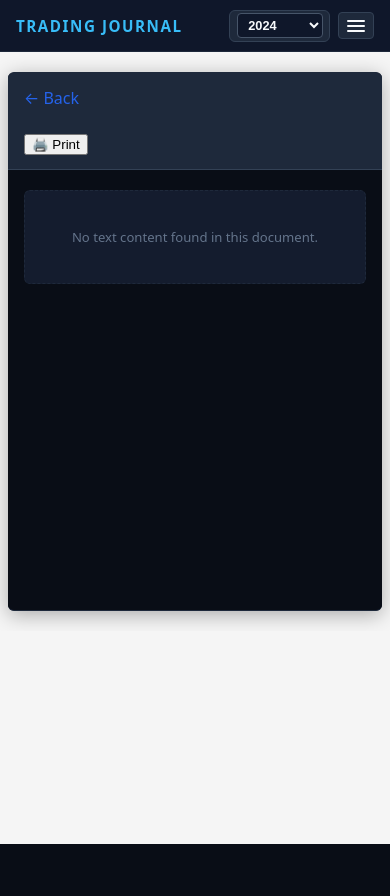
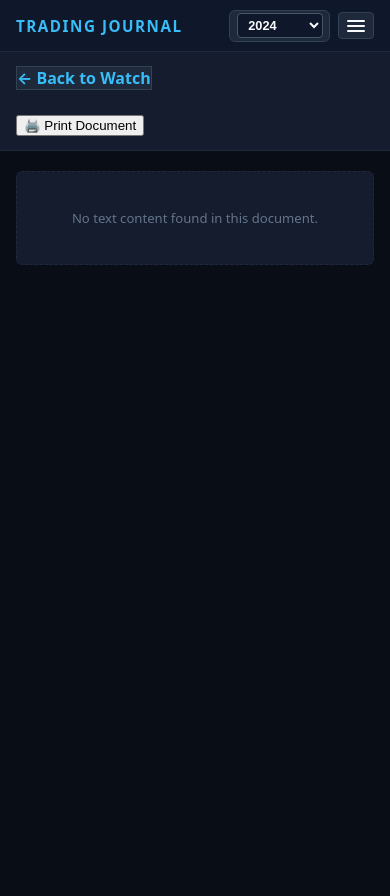
Before and after one commit to olympiosumbilon/trading-journal, a FastAPI app: template templates/course/doc_view.html in a window 390 px wide. Before the commit the page ends 844 px from the top, so only its background shows below. Run offline with FastAPI, Linux system fonts and the light colour scheme; the template is opened without the code that fills it, so the values that code supplies are empty.

Commit message:
fix(course): enable full-bleed dark cinema layout for Document Reader (/course/doc) on both web desktop and mobile (removes white outer frame)

```diff
--- a/templates/course/doc_view.html
+++ b/templates/course/doc_view.html
@@ -1,6 +1,8 @@
 {% extends "base.html" %}
 
 {% block title %}{{ title }} — Document Reader{% endblock %}
+
+{% block main_class %}main-full-bleed{% endblock %}
 
 {% block content %}
 <div class="doc-reader-wrapper">
@@ -9,7 +11,7 @@
         <div class="doc-reader-header">
             <div class="drh-left">
                 <a href="javascript:history.back()" class="btn-secondary btn-sm drh-back-btn">
-                    &larr; Back
+                    &larr; Back to Watch
                 </a>
                 <div class="drh-title-wrap">
                     <h1 class="doc-reader-title">{{ title }}</h1>
@@ -18,7 +20,7 @@
             </div>
             <div class="drh-actions">
                 <button type="button" onclick="window.print()" class="btn-secondary btn-sm">
-                    🖨️ Print
+                    🖨️ Print Document
                 </button>
             </div>
         </div>
@@ -45,18 +47,24 @@
 </div>
 
 <style>
+body:has(.doc-reader-wrapper) {
+    background: #090d16 !important;
+}
+
 .doc-reader-wrapper {
-    max-width: 900px;
+    max-width: 920px;
     margin: 1.5rem auto;
     padding: 0 1rem;
     box-sizing: border-box;
+    background: #090d16;
+    min-height: calc(100vh - 70px);
 }
 
 .doc-reader-card {
     background: #0f172a;
     border: 1px solid #1e293b;
     border-radius: 12px;
-    box-shadow: 0 4px 20px rgba(0,0,0,0.3);
+    box-shadow: 0 10px 35px rgba(0,0,0,0.5);
     overflow: hidden;
     width: 100%;
     box-sizing: border-box;
@@ -67,8 +75,8 @@
     justify-content: space-between;
     align-items: center;
     padding: 1.25rem 1.75rem;
-    background: #1e293b;
-    border-bottom: 1px solid #334155;
+    background: #141c2e;
+    border-bottom: 1px solid #1e293b;
     flex-wrap: wrap;
     gap: 1rem;
 }
@@ -84,6 +92,10 @@
 .drh-back-btn {
     text-decoration: none;
     flex-shrink: 0;
+    background: #1e293b !important;
+    border: 1px solid #334155 !important;
+    color: #38bdf8 !important;
+    font-weight: 700 !important;
 }
 
 .drh-title-wrap {
@@ -109,7 +121,7 @@
 }
 
 .doc-reader-body {
-    padding: 2.25rem 2.5rem;
+    padding: 2rem 2.5rem;
     background: #090d16;
     min-height: 400px;
 }
@@ -140,42 +152,49 @@
 
 @media (max-width: 768px) {
     .doc-reader-wrapper {
-        margin: 0.5rem auto;
-        padding: 0;
-        width: 100%;
+        margin: 0 !important;
+        padding: 0 !important;
+        width: 100% !important;
+        max-width: 100vw !important;
+        min-height: 100vh !important;
+        background: #090d16 !important;
     }
 
     .doc-reader-card {
-        border-radius: 8px;
-        border-left: none;
-        border-right: none;
+        border-radius: 0 !important;
+        border: none !important;
+        box-shadow: none !important;
+        min-height: 100vh !important;
+        background: #090d16 !important;
     }
 
     .doc-reader-header {
-        padding: 0.85rem 1rem;
-        flex-direction: column;
-        align-items: stretch;
-        gap: 0.75rem;
+        padding: 0.85rem 1rem !important;
+        flex-direction: column !important;
+        align-items: stretch !important;
+        gap: 0.75rem !important;
+        background: #141c2e !important;
     }
 
     .drh-left {
-        flex-direction: column;
-        align-items: flex-start;
-        gap: 0.5rem;
-        width: 100%;
+        flex-direction: column !important;
+        align-items: flex-start !important;
+        gap: 0.5rem !important;
+        width: 100% !important;
     }
 
     .doc-reader-title {
-        font-size: 1.15rem;
+        font-size: 1.15rem !important;
     }
 
     .doc-reader-body {
-        padding: 1.25rem 1rem;
+        padding: 1.25rem 1rem !important;
+        background: #090d16 !important;
     }
 
     .doc-formatted-content {
-        font-size: 0.9rem;
-        line-height: 1.65;
+        font-size: 0.9rem !important;
+        line-height: 1.65 !important;
     }
 }
 </style>
```
